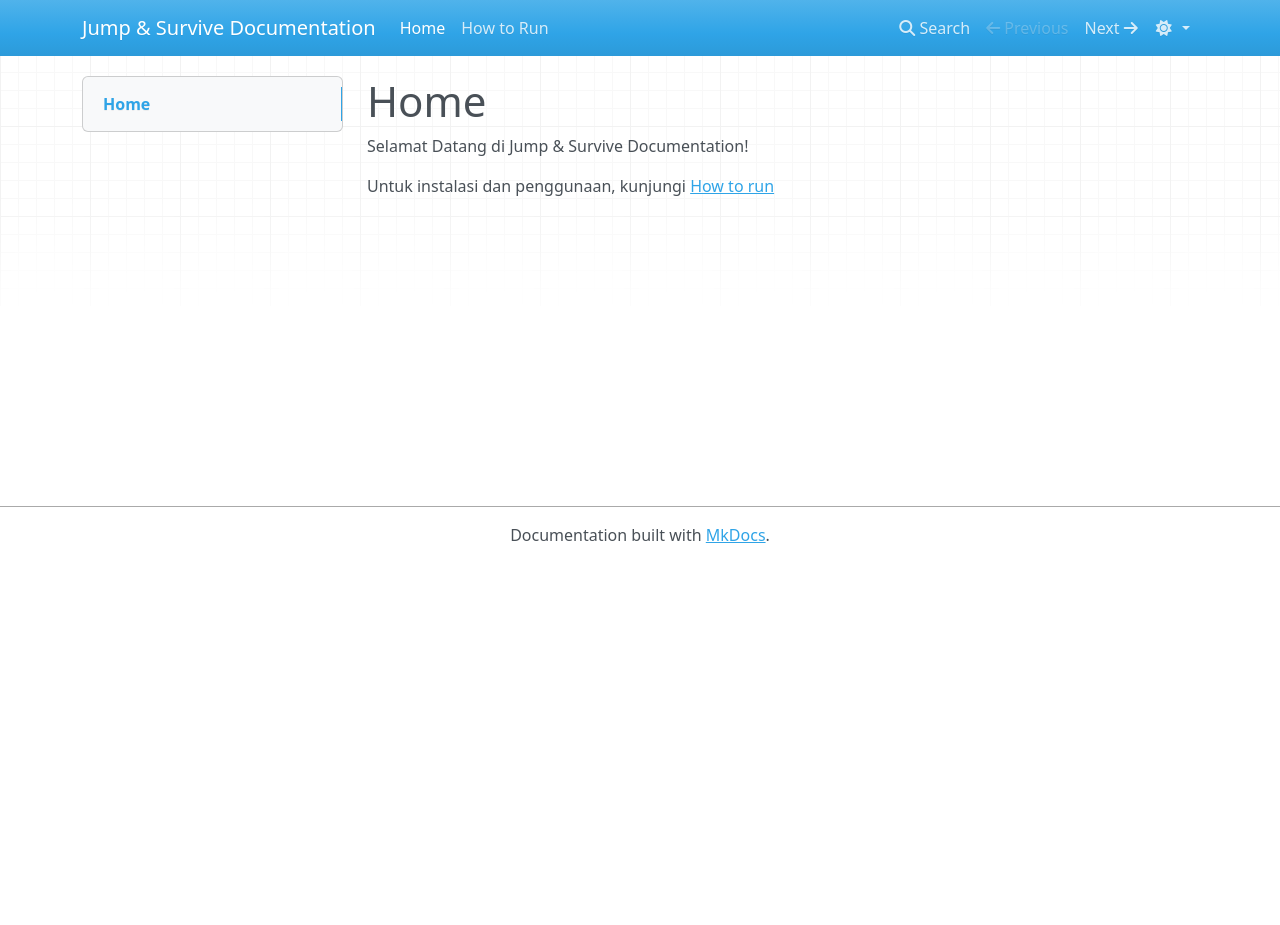
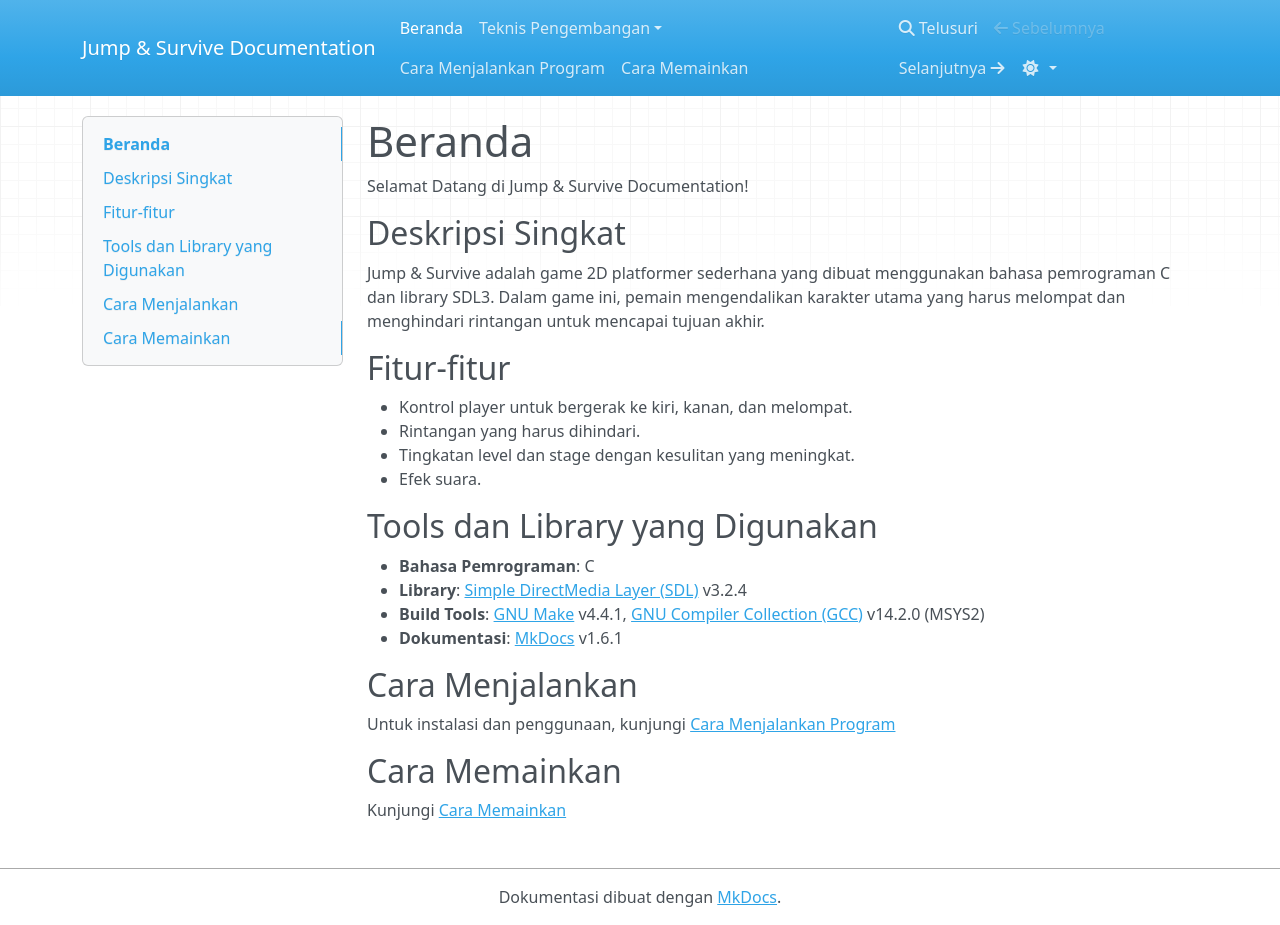
Before and after one commit to ikhsan3adi/c5-jump-and-survive, an MkDocs documentation site: the page built from docs/index.md, in a window 1280 px wide and 925 px high. Built offline with MkDocs 1.6.1, drawn with Linux system fonts in a browser that asks for light colours; nearby versions of some CDN libraries.

Commit message:
docs(mkdocs): add how-to-play and development docs
-Rename install to usage
-Improve contents

```diff
--- /dev/null
+++ b/docs/how-to-play.md
@@ -0,0 +1,3 @@
+# Cara Memainkan
+
+<!-- TODO -->
--- a/docs/index.md
+++ b/docs/index.md
@@ -1,5 +1,31 @@
-# Home
+# Beranda
 
 Selamat Datang di Jump & Survive Documentation!
 
-Untuk instalasi dan penggunaan, kunjungi [How to run](./install.md)
+<!-- TODO: Put preview or banner image here -->
+
+## Deskripsi Singkat
+
+Jump & Survive adalah game 2D platformer sederhana yang dibuat menggunakan bahasa pemrograman C dan library SDL3. Dalam game ini, pemain mengendalikan karakter utama yang harus melompat dan menghindari rintangan untuk mencapai tujuan akhir.
+
+## Fitur-fitur
+
+- Kontrol player untuk bergerak ke kiri, kanan, dan melompat.
+- Rintangan yang harus dihindari.
+- Tingkatan level dan stage dengan kesulitan yang meningkat.
+- Efek suara.
+
+## Tools dan Library yang Digunakan
+
+- **Bahasa Pemrograman**: C
+- **Library**: [Simple DirectMedia Layer (SDL)](https://wiki.libsdl.org/SDL3/FrontPage) v3.2.4
+- **Build Tools**: [GNU Make](https://www.gnu.org/software/make/) v4.4.1, [GNU Compiler Collection (GCC)](https://packages.msys2.org/packages/mingw-w64-x86_64-gcc) v14.2.0 (MSYS2)
+- **Dokumentasi**: [MkDocs](https://www.mkdocs.org/) v1.6.1
+
+## Cara Menjalankan
+
+Untuk instalasi dan penggunaan, kunjungi [Cara Menjalankan Program](./usage.md)
+
+## Cara Memainkan
+
+Kunjungi [Cara Memainkan](./how-to-play.md)
--- a/mkdocs.yml
+++ b/mkdocs.yml
@@ -3,3 +3,10 @@ theme:
   name: mkdocs
   user_color_mode_toggle: true
   navigation_depth: 3
+  locale: id_ID
+nav:
+  - Beranda: index.md
+  - Teknis Pengembangan:
+    - Ikhtisar: development/index.md
+  - Cara Menjalankan Program: usage.md
+  - Cara Memainkan: how-to-play.md
```
Also changed, not shown: docs/development/index.md (added, +1 -0 lines), docs/usage.md (renamed from docs/install.md, +9 -7 lines).
